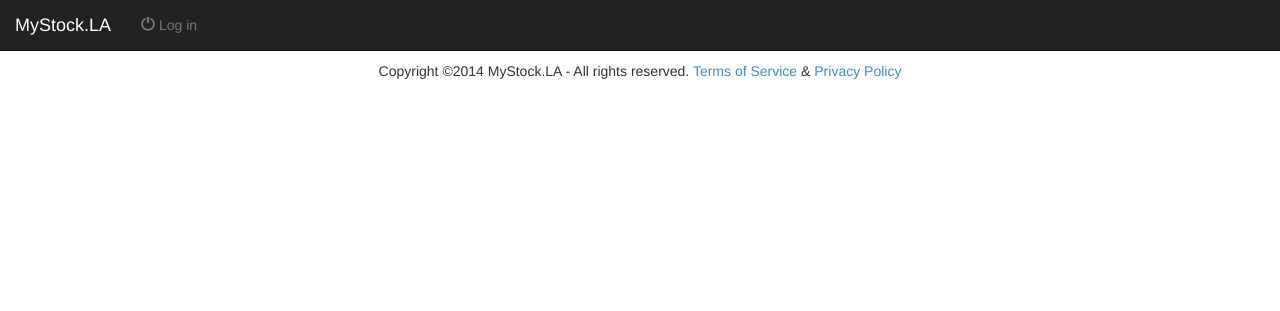
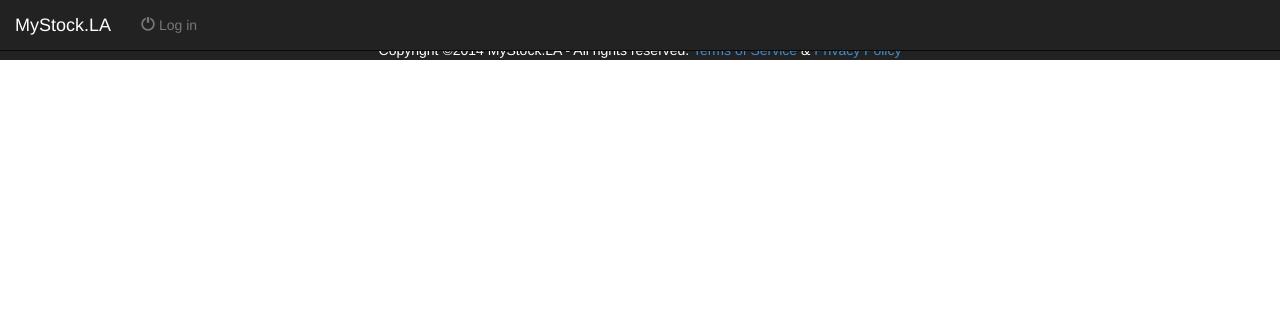
Before and after one commit to romelgomez/mystock.la, a CakePHP app: template app/View/FrontEnds/index.ctp in a window 1280 px wide. Shown: the top 311 px of the page. Run offline with PHP 8.4 and a stand-in for CakePHP, Linux system fonts and the light colour scheme; the template is opened without the code that fills it, so the values that code supplies are empty; some libraries are stand-ins or nearby versions.

Commit message:
some advances

```diff
--- a/app/Controller/AppController.php
+++ b/app/Controller/AppController.php
@@ -4,9 +4,9 @@ class AppController extends Controller {
 
     public $helpers = array('Session', 'Html','Form','Time');
 
-//    public function appError() {
-//        $this->{'redirect'}('/');
-//    }
+    public function appError() {
+        $this->{'redirect'}('/');
+    }
 
     public $components = array(
         'Auth' => array(
--- a/app/Controller/FrontEndsController.php
+++ b/app/Controller/FrontEndsController.php
@@ -9,7 +9,7 @@
 
     public function index(){
 
-        $this->layout = 'landingPage2';
+        $this->layout = 'landingPage';
     }
 
 }
--- a/app/View/Layouts/default.ctp
+++ b/app/View/Layouts/default.ctp
@@ -188,9 +188,9 @@
                     <?php } ?>
                     <?php
                         if(isset($userLogged)){
-                            echo '<li class=""><a href="/logout"><span class="glyphicon glyphicon-off"></span>  Sign out</a></li>';
+                            echo '<li class=""><a href="/logout" class="menu" ><span class="glyphicon glyphicon-off"></span>  Sign out</a></li>';
                         }else{
-                            echo '<li class=""><a href="/login"><span class="glyphicon glyphicon-off"></span> Log in</a></li>';
+                            echo '<li class=""><a href="/login" class="menu" ><span class="glyphicon glyphicon-off"></span> Log in</a></li>';
                         }
                     ?>
                 </ul>
@@ -204,9 +204,8 @@
 
 
     <!-- footer -->
-    <div id="footer" style="margin-bottom: 20px">
-        <hr>
-        <div style="text-align: center;">
+    <div class="footer" style="background: #222;">
+        <div style="text-align: center; margin-top: 20px; color: #ffffff;">
             Copyright &copy;2014 MyStock.LA - All rights reserved.
 			<a href="/terms-of-service" target="_blank">Terms of Service</a> &
 			<a href="/privacy-policy" target="_blank">Privacy Policy</a>
--- a/app/webroot/resources/app/js/base.enter.js
+++ b/app/webroot/resources/app/js/base.enter.js
@@ -230,7 +230,7 @@ $(document).ready(function(){
             $("#new-user").on('click',function(event){
                 event.preventDefault();
                 $('#new-user-modal').modal({"backdrop":false,"keyboard":true,"show":true,"remote":false}).on('hide.bs.modal',function(){
-                    validate.removeValidationStates('UserAddForm');
+                    validate.removeValidationStates('new-user-form');
                 });
             });
 
```
Also changed, not shown: app/webroot/resources/app/css/base.css (+25 -0 lines), app/webroot/resources/app/img/brickwall.png (added).
